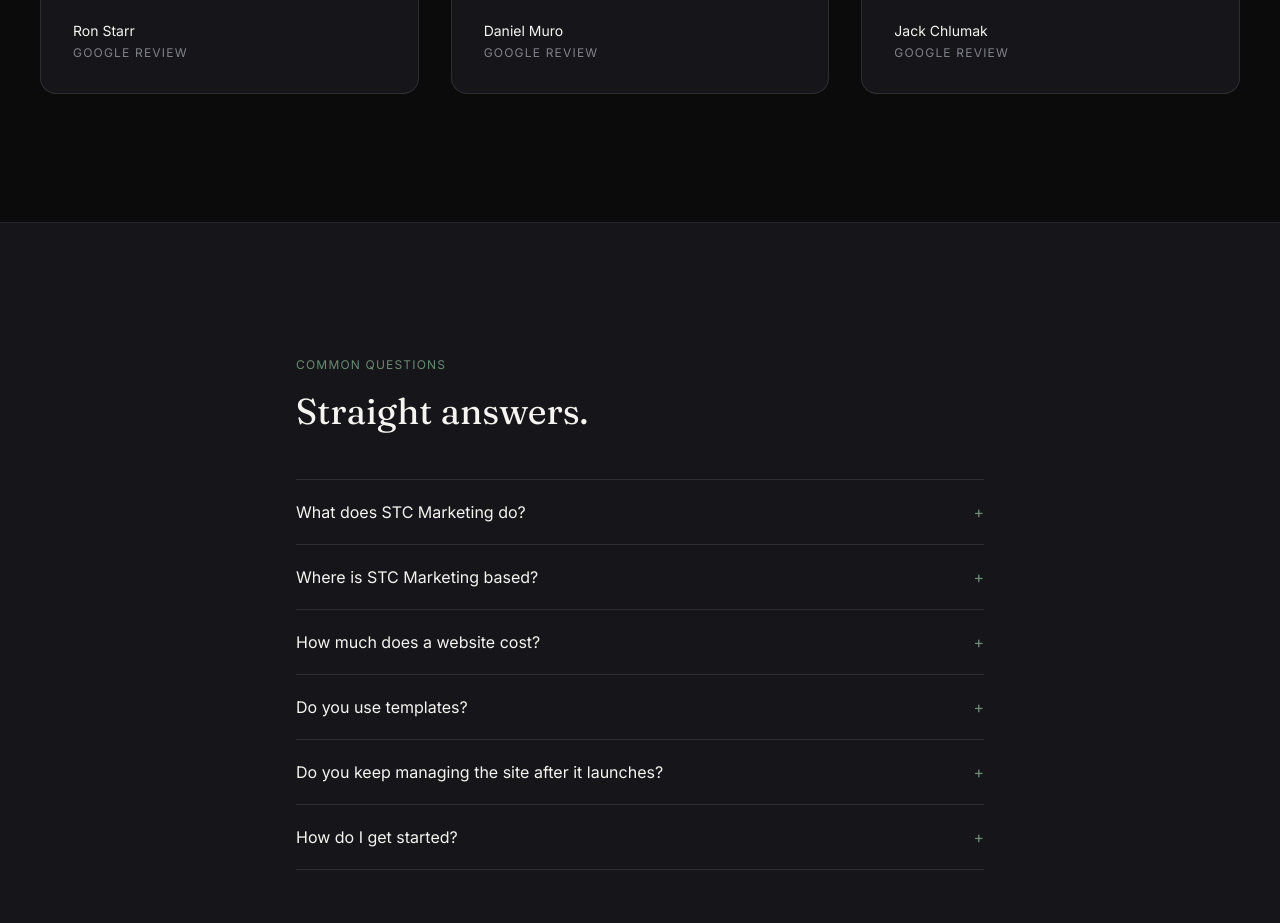
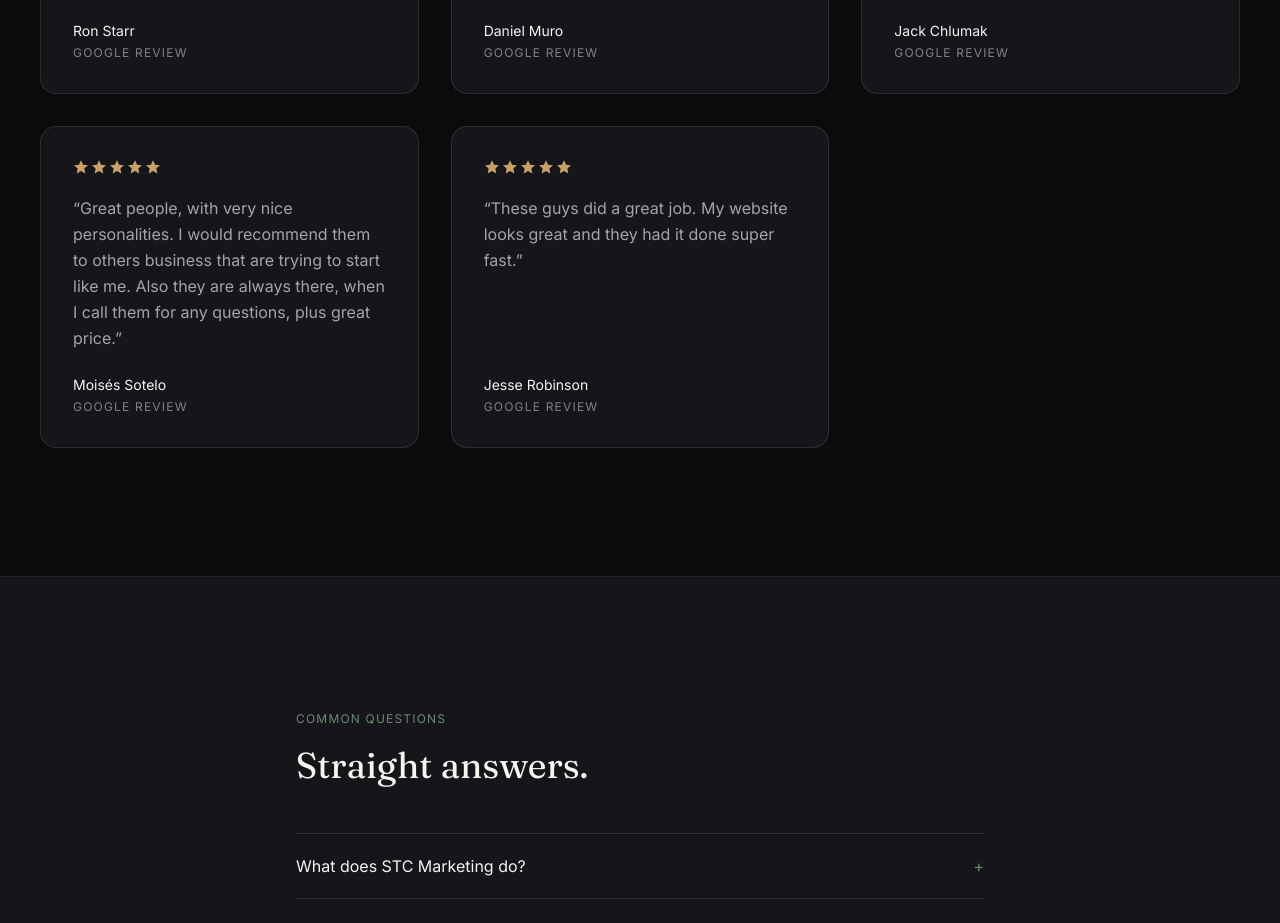
Before and after one commit to Solomon-TC/STC-Marketing-Website, a Next.js app: page / in a window 1280 px wide. Shown: the part 3660-4583 px from the top of the page. Built offline with nearby package versions, Linux system fonts and the light colour scheme.

Commit message:
Add two new Google reviews and update review count
The listing is now at 5.0 across 5 reviews, up from 3. Bump the
aggregateRating count in the schema and add the two new reviews from
Moises Sotelo and Jesse Robinson, quoted verbatim.

Co-Authored-By: Claude Opus 5 <noreply@anthropic.com>

```diff
--- a/src/components/Testimonials.tsx
+++ b/src/components/Testimonials.tsx
@@ -19,6 +19,16 @@ const REVIEWS = [
     quote:
       "It's always a great experience working with the team at STC. They recently created a professional website for me that has helped position me at the top of my industry in my local area. More importantly, they took the time to understand my vision and bring it to life.",
     name: "Jack Chlumak",
+  },
+  {
+    quote:
+      "Great people, with very nice personalities. I would recommend them to others business that are trying to start like me. Also they are always there, when I call them for any questions, plus great price.",
+    name: "Moisés Sotelo",
+  },
+  {
+    quote:
+      "These guys did a great job. My website looks great and they had it done super fast.",
+    name: "Jesse Robinson",
   },
 ];
 
--- a/src/lib/site.ts
+++ b/src/lib/site.ts
@@ -9,7 +9,7 @@ export const SITE = {
   phoneRaw: "+15038080452",
   googleReviewsUrl:
     "https://www.google.com/maps/place/STC+Marketing/@44.0236851,-125.8667041,6z/data=!4m8!3m7!1s0x86ff769f1c774309:0xae64d79979c4a35f!8m2!3d44.1455904!4d-120.5834015!9m1!1b1!16s%2Fg%2F11z9f7s66t?entry=ttu&g_ep=EgoyMDI2MDgxNy4wIKXMDSoASAFQAw%3D%3D",
-  rating: { value: "5.0", count: 3 },
+  rating: { value: "5.0", count: 5 },
   base: { city: "Newberg", state: "Oregon", stateCode: "OR" },
 } as const;
 
```
